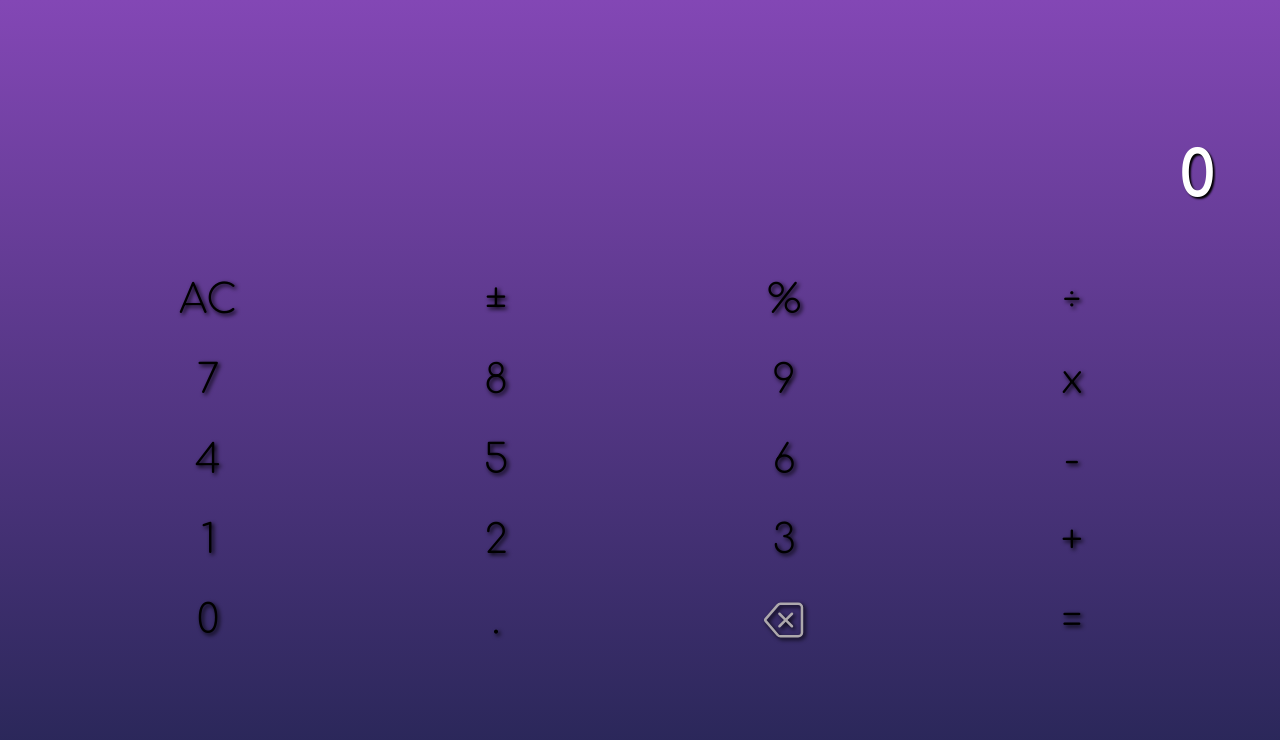
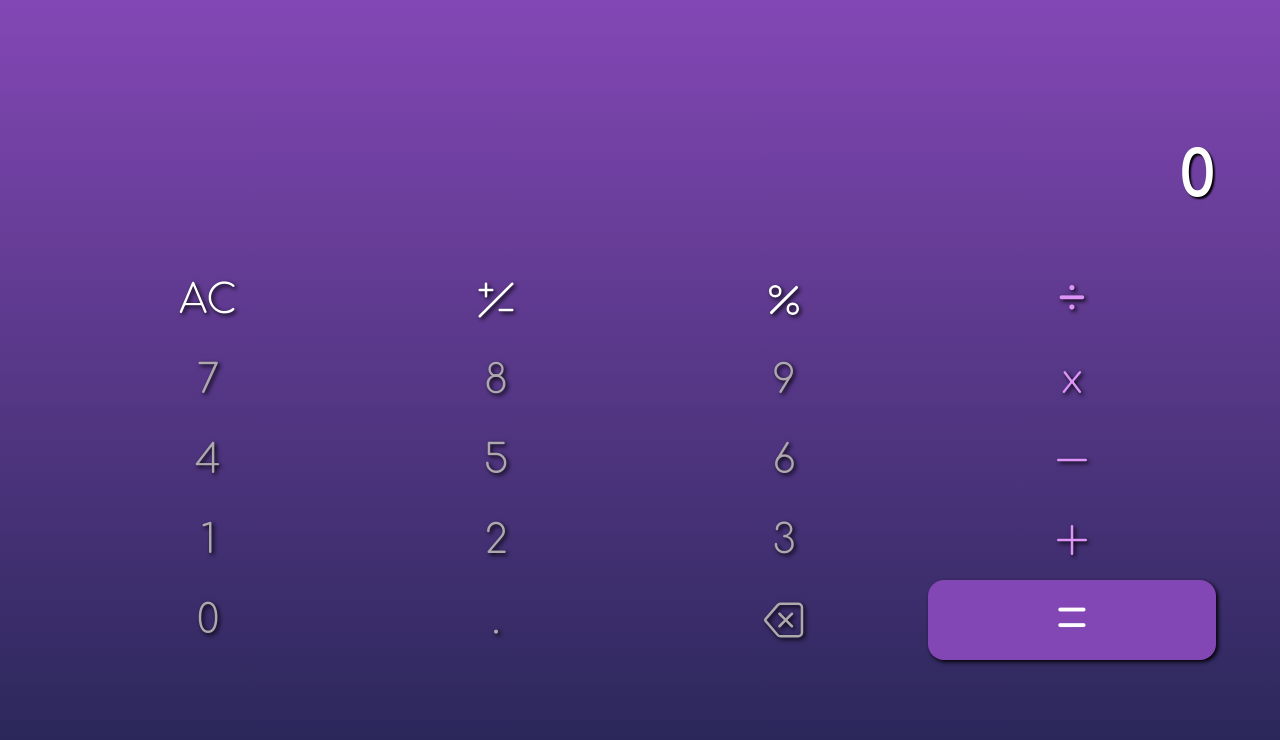
Before and after one commit to ViniDevBR/Calculadora, a React (Vite) app: page / in a window 1280 px wide. Shown: the top 740 px of the page. Built offline with nearby package versions, Linux system fonts and the light colour scheme.

Commit message:
:fire: Finish App

```diff
--- a/src/App.tsx
+++ b/src/App.tsx
@@ -139,34 +139,34 @@ export function App(): JSX.Element {
       <Content>
         <Display value={currentNumber} />
         <Row>
-          <Button color='#FFFFFF' onClick={handleClearDisplay} title='AC'/>
-          <Button color='#FFFFFF' onClick={handleSignalNumber} title='&#177;' />
-          <Button color='#FFFFFF' onClick={handlePercentageNumber} title='%'/>
-          <Button color='#CD6FEE' onClick={handleDivNumber} title='÷'/>
+          <Button onClick={handleClearDisplay} title='AC'/>
+          <Button onClick={handleSignalNumber} image='/plus-minus.svg' />
+          <Button onClick={handlePercentageNumber}image='/percent.svg'/>
+          <Button color='tertiary' font={false} onClick={handleDivNumber} title='÷'/>
         </Row>
         <Row>
-          <Button color='#ADA8AC' onClick={() => handleAddNumber('7')} title='7'/>
-          <Button color='#ADA8AC' onClick={() => handleAddNumber('8')} title='8'/>
-          <Button color='#ADA8AC' onClick={() => handleAddNumber('9')} title='9'/>
-          <Button color='#CD6FEE' onClick={handleMultNumber} title='x'/>
+          <Button color='secondary' onClick={() => handleAddNumber('7')} title='7'/>
+          <Button color='secondary' onClick={() => handleAddNumber('8')} title='8'/>
+          <Button color='secondary' onClick={() => handleAddNumber('9')} title='9'/>
+          <Button color='tertiary' onClick={handleMultNumber} title='x'/>
         </Row>
         <Row>
-          <Button color='#ADA8AC' onClick={() => handleAddNumber('4')} title='4'/>
-          <Button color='#ADA8AC' onClick={() => handleAddNumber('5')} title='5'/>
-          <Button color='#ADA8AC' onClick={() => handleAddNumber('6')} title='6'/>
-          <Button color='#CD6FEE' onClick={handleMinusNumber} title='-'/>
+          <Button color='secondary' onClick={() => handleAddNumber('4')} title='4'/>
+          <Button color='secondary' onClick={() => handleAddNumber('5')} title='5'/>
+          <Button color='secondary' onClick={() => handleAddNumber('6')} title='6'/>
+          <Button color='secondary' onClick={handleMinusNumber} image='/minus.svg'/>
         </Row>
         <Row>
-          <Button color='#ADA8AC' onClick={() => handleAddNumber('1')} title='1'/>
-          <Button color='#ADA8AC' onClick={() => handleAddNumber('2')} title='2'/>
-          <Button color='#ADA8AC' onClick={() => handleAddNumber('3')} title='3'/>
-          <Button color='#CD6FEE' onClick={handleSumNumber} title='+'/>
+          <Button color='secondary' onClick={() => handleAddNumber('1')} title='1'/>
+          <Button color='secondary' onClick={() => handleAddNumber('2')} title='2'/>
+          <Button color='secondary' onClick={() => handleAddNumber('3')} title='3'/>
+          <Button  onClick={handleSumNumber} image='/plus.svg'/>
         </Row>
         <Row>
-          <Button color='#ADA8AC' onClick={() => handleAddNumber('0')} title='0'/>
-          <Button color='#ADA8AC' onClick={() => handleAddNumber('.')} title='.'/>
-          <Button color='#ADA8AC' onClick={handleEraseNumber} image='/backspace.svg'/>
-          <Button color='#CD6FEE' onClick={handleEquals} title='='/>
+          <Button color='secondary' onClick={() => handleAddNumber('0')} title='0'/>
+          <Button color='secondary' onClick={() => handleAddNumber('.')} title='.'/>
+          <Button color='secondary' onClick={handleEraseNumber} image='/backspace.svg'/>
+          <Button font={false} onClick={handleEquals} bgColor={true} title='='/>
         </Row>
       </Content>
     </Container>
```
